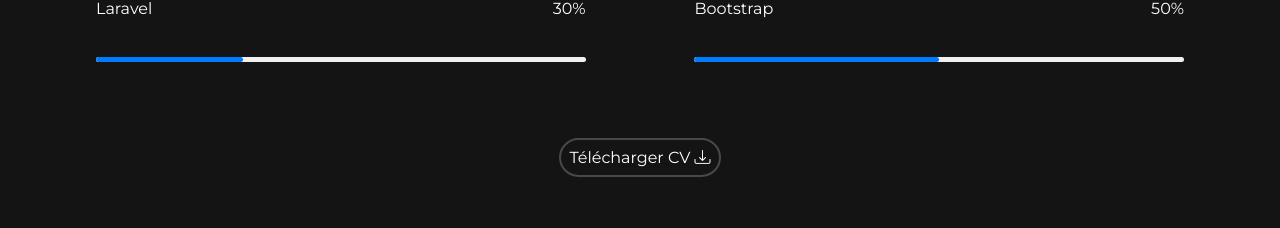
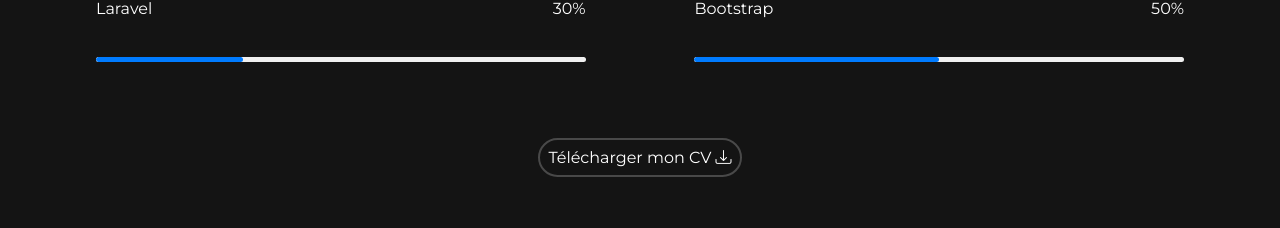
Before and after one commit to alfred-saker/portfolio_dev, a plain HTML site: page index.html in a window 1280 px wide. Shown: the part 2195-2423 px from the top of the page. Drawn offline with nearby package versions, Linux system fonts and the light colour scheme.

Commit message:
Add new file CV

```diff
--- a/index.html
+++ b/index.html
@@ -65,7 +65,7 @@
       <p><span style="font-weight:600;">Âge : </span> <span style="color: rgb(136, 132, 132);font-weight: 600;">23ans</span></p>
       <p><span style="font-weight:600;">Télephone : </span> <span style="color: rgb(136, 132, 132);font-weight: 600;">+33 758 048 658</span></p>
       <p><span style="font-weight:600;">De :</span> <span style="color: rgb(136, 132, 132);font-weight: 600;">Paris, France</span></p>
-      <p class="link_special"><a href="File/CV.pdf" target="_blank" download="KUATE_KUATE_Alfred_CV.pdf">Télécharger CV</a></p>
+      <p class="link_special"><a href="File/CV_update.pdf" target="_blank" download="KUATE_KUATE_Alfred_CV.pdf">Télécharger CV</a></p>
     </div>
   </div>
   <h2 id="cv" style="font-size: 30px;text-align: center;margin: 2em auto 1em auto;color: white;">CV</h2>
@@ -178,7 +178,7 @@
     </div>
   </div>
   <div class="div_link_down">
-    <a href="File/CV.pdf" target="_blank" download="KUATE_KUATE_Alfred_CV.pdf" class="link_down">Télécharger CV <i class="bi bi-download"></i></a>
+    <a href="File/CV_update.pdf" target="_blank" download="KUATE_KUATE_Alfred_CV.pdf" class="link_down">Télécharger mon CV <i class="bi bi-download"></i></a>
   </div>
   <h2 id="projets" style="font-size: 30px;text-align: center;margin: 2em auto 1em auto;color: white;">Projets Réalisés</h2>
 
```
Also changed, not shown: 1 other file.
